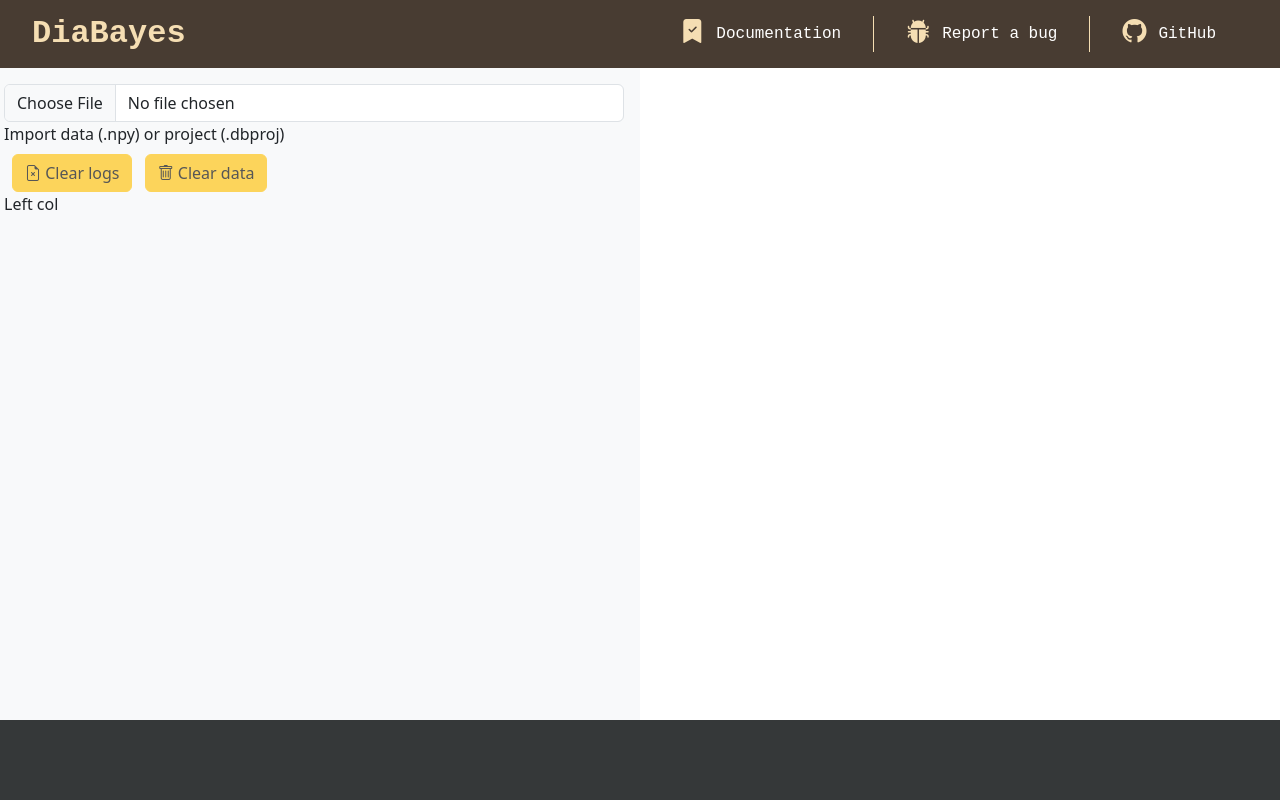
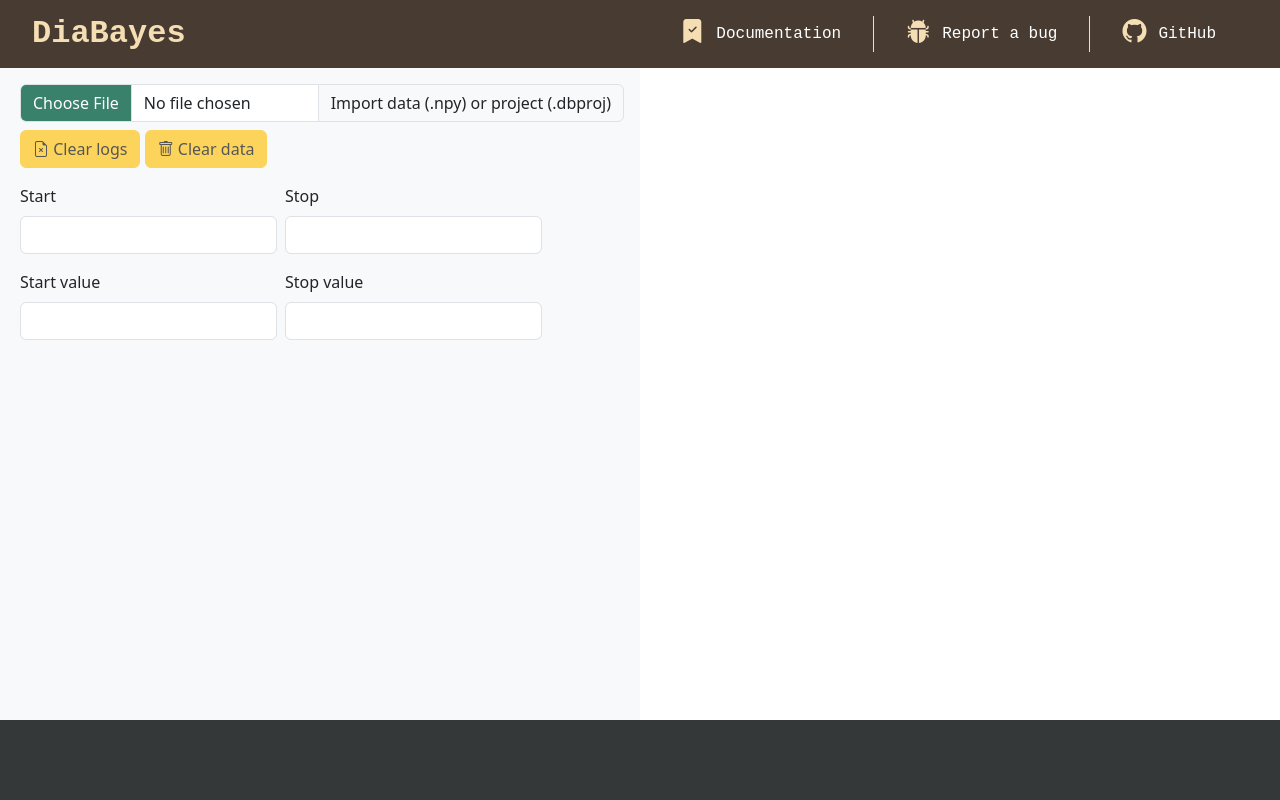
Before and after one commit to martijnende/diabayes, a Flask app: template diabayes/gui/templates/index.html in a window 1280 px wide. Run offline with Flask 3, Linux system fonts and the light colour scheme; the template is opened without the code that fills it, so the values that code supplies are empty; some libraries are stand-ins or nearby versions.

Commit message:
Started v-step design

```diff
--- a/diabayes/gui/static/css/style.css
+++ b/diabayes/gui/static/css/style.css
@@ -4,6 +4,10 @@
   --logs-colour: #353839;
   --warning-light-colour: #ffa700;
   --warning-dark-colour: #cd5700;
+  --greenish: #39816B;
+  --greenish-lighter: #4DAE91;
+  --greenish-darker: #285B4C;
+  --purplish: #6B3981;
 }
 
 .btn-warning {
@@ -17,11 +21,27 @@
   color: white;
 }
 
+
+/* File upload */
+
+#file-upload-group input#data-file::file-selector-button {
+  background-color: var(--greenish);
+  color: white;
+}
+
+#file-upload-group input#data-file:disabled::file-selector-button {
+  background-color: #f8f9fa;
+  color: black;
+}
+
+/* End file upload */
+
 /* Plotting */
 div#bkapp {
   height: 100%;
   width: 100%;
 }
+
 /* End plotting */
 
 
@@ -68,6 +88,7 @@ header nav.navbar ul.nav-links li i.bi {
   color: var(--accent-colour);
   font-size: 1.5em;
 }
+
 header nav.navbar ul.nav-links li a {
   color: inherit;
   text-decoration: none;
@@ -78,7 +99,7 @@ header nav.navbar ul.nav-links li a:hover {
   text-decoration: underline;
 }
 
-header nav.navbar ul.nav-links li + li {
+header nav.navbar ul.nav-links li+li {
   border-left: 1px solid var(--accent-colour);
 }
 
--- a/diabayes/gui/templates/index.html
+++ b/diabayes/gui/templates/index.html
@@ -1,5 +1,6 @@
 <!DOCTYPE html>
 <html>
+
 <head lang="en">
   <meta charset="UTF-8">
   <meta name="viewport" content="width=device-width, initial-scale=1">
@@ -12,6 +13,7 @@
   <script src="{{ url_for('static', filename='js/bokeh-3.8.0.min.js') }}" charset="utf-8"></script>
   <link href="{{ url_for('static', filename='css/style.css') }}" rel="stylesheet">
 </head>
+
 <body class="d-flex flex-column vh-100 overflow-hidden">
 
   <!-- Main navigation -->
@@ -19,7 +21,9 @@
     <div class="logo">DiaBayes</div>
     <nav class="navbar">
       <ul class="nav-links">
-          <li><i class="bi bi-bookmark-check-fill"></i><a href="https://docs.diabayes.science">Documentation</a></li><li><i class="bi bi-bug-fill"></i><a href="https://github.com/martijnende/diabayes/issues">Report a bug</a></li><li><i class="bi bi-github"></i><a href="https://github.com/martijnende/diabayes">GitHub</a></li>
+        <li><i class="bi bi-bookmark-check-fill"></i><a href="https://docs.diabayes.science">Documentation</a></li>
+        <li><i class="bi bi-bug-fill"></i><a href="https://github.com/martijnende/diabayes/issues">Report a bug</a></li>
+        <li><i class="bi bi-github"></i><a href="https://github.com/martijnende/diabayes">GitHub</a></li>
       </ul>
     </nav>
   </header>
@@ -29,21 +33,23 @@
   <main class="row flex-fill d-flex shrinkable">
 
     <section class="col-6 flex-fill bg-light p-3">
+
       <!-- Data upload -->
-        <div class="row">
-          <div class="col custom-file">
-            <input type="file" class="custom-file-input form-control" id="data-file">
-            <label class="custom-file-label" for="data-file">Import data (.npy) or project (.dbproj)</label>
+      <div class="row ps-3">
+        <div class="col input-group" id="file-upload-group">
+          <input type="file" class="form-control" id="data-file">
+          <label class="input-group-text" for="data-file">Import data (.npy) or project (.dbproj)</label>
         </div>
       </div>
-        <div class="row mt-2">
+
+      <div class="row mt-2 ps-3">
         <div class="col">
           <!-- Clear logs button -->
-            <button class="btn btn-warning ms-2" id="" disabled>
+          <button class="btn btn-warning" id="" disabled>
             <i class="bi bi-file-earmark-x"></i> Clear logs
           </button>
           <!-- Clear data button -->
-            <button class="btn btn-warning ms-2" id="clear-data" disabled>
+          <button class="btn btn-warning" id="clear-data" disabled>
             <i class="bi bi-trash"></i> Clear data
           </button>
         </div>
@@ -51,7 +57,38 @@
       <!-- End data upload -->
 
       <!-- Vsteps -->
-        Left col
+      <div class="row mt-3 ps-3">
+        <div class="col">
+          <div class="vstep input-group">
+            <form>
+              <div class="row g-2">
+                <div class="col-md-6">
+                  <label for="start" class="form-label">Start</label>
+                  <input type="number" class="form-control" id="start" name="start" step="1">
+                </div>
+
+                <div class="col-md-6">
+                  <label for="stop" class="form-label">Stop</label>
+                  <input type="number" class="form-control" id="stop" name="stop" step="1">
+                </div>
+              </div>
+
+              <div class="row g-2 mt-2">
+                <div class="col-md-6">
+                  <label for="startValue" class="form-label">Start value</label>
+                  <input type="number" class="form-control" id="startValue" name="startValue" step="any">
+                </div>
+
+                <div class="col-md-6">
+                  <label for="stopValue" class="form-label">Stop value</label>
+                  <input type="number" class="form-control" id="stopValue" name="stopValue" step="any">
+                </div>
+              </div>
+            </form>
+
+          </div>
+        </div>
+      </div>
       <!-- End vsteps -->
     </section>
 
@@ -77,4 +114,5 @@
 <script src="{{ url_for('static', filename='js/logs.js') }}" charset="utf-8"></script>
 <script src="{{ url_for('static', filename='js/data_upload.js') }}"></script>
 {% endblock %}
+
 </html>
```
Also changed, not shown: diabayes/gui/plot_handler.py (+5 -5 lines). Lines whose indentation alone changed are shown as unchanged.
